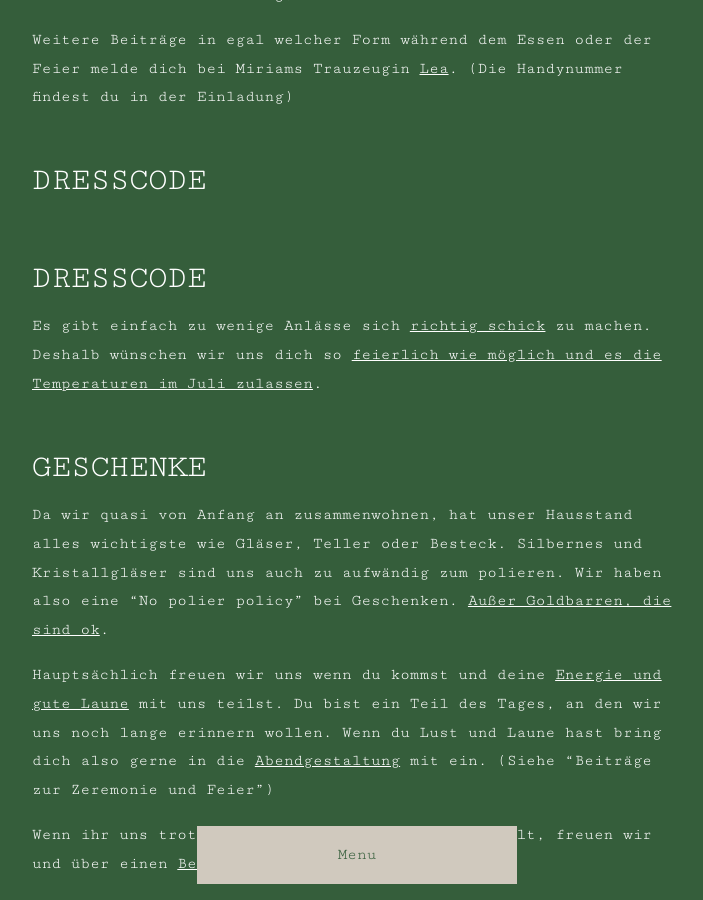
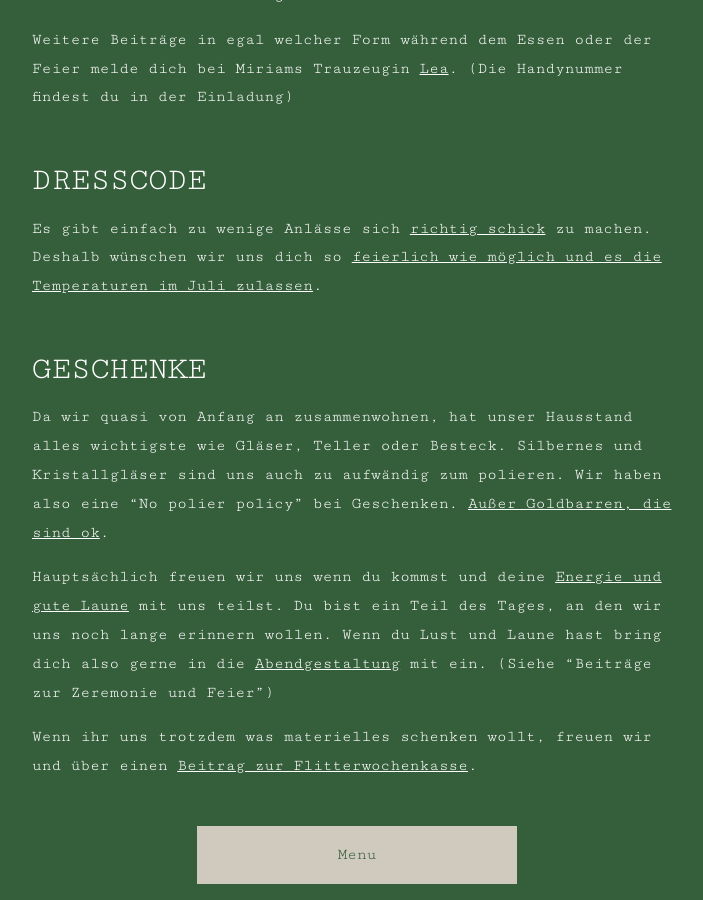
Before and after one commit to DominikusF/miriamdominikus, a Jekyll site: the page built from index.md, in a window 1280 px wide and 900 px high, scrolled down 2201 px. Shown: the whole window, without its empty margins (283-986 px from the left). Built offline with Jekyll 4.4.1, drawn with Linux system fonts in a browser that asks for light colours.

Commit message:
remove double “dresscode”

```diff
--- a/index.md
+++ b/index.md
@@ -53,7 +53,6 @@
 
 Weitere Beiträge in egal welcher Form während dem Essen oder der Feier melde dich bei Miriams Trauzeugin _Lea_. (Die Handynummer findest du in der Einladung)
 
-# Dresscode
 <h1 id="dresscode">Dresscode</h1>
 Es gibt einfach zu wenige Anlässe sich _richtig schick_ zu machen. Deshalb wünschen wir uns dich so _feierlich wie möglich und es die Temperaturen im Juli zulassen_.
 
```
Also changed, not shown: 2 other files.
